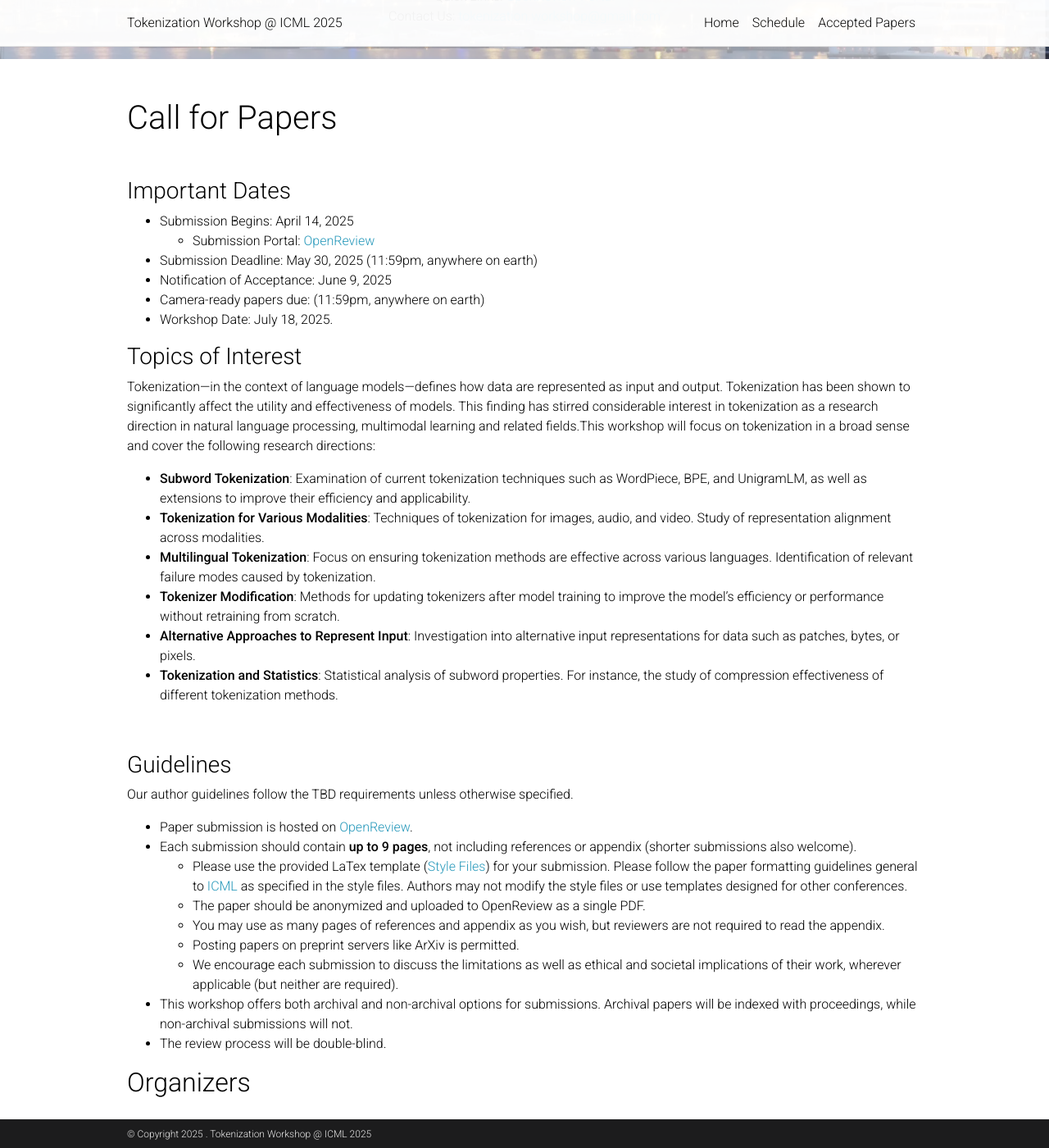
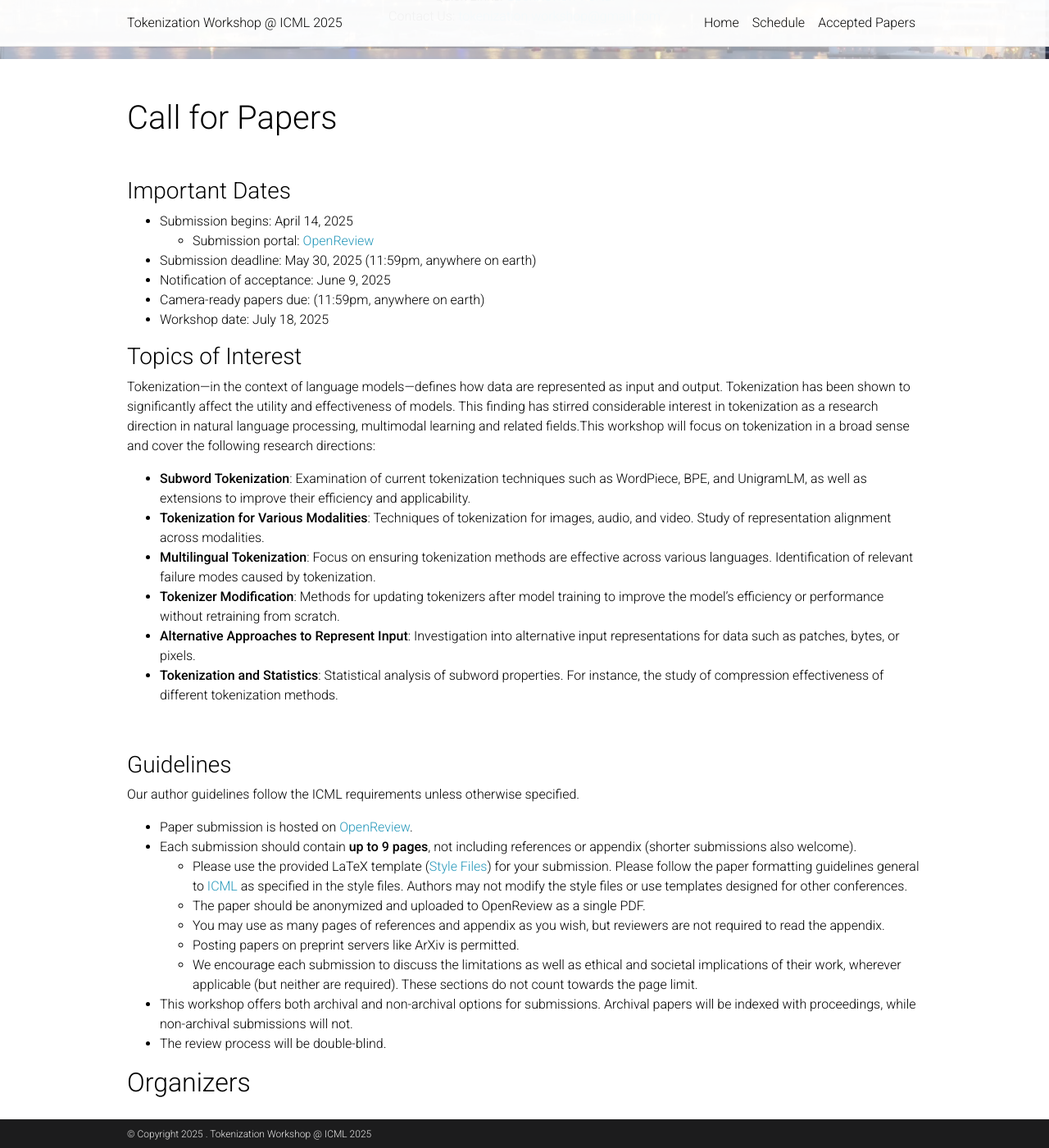
Before and after one commit to tokenization-workshop/tokenization-workshop.github.io, a Jekyll site: the page built from _pages/home.md, in a window 1280 px wide and 1400 px high, scrolled down 294 px. Shown: the whole window at 82% size. Built offline with Jekyll 4.4.1, drawn with Linux system fonts in a browser that asks for light colours; comment, search, counter and statistics services are not loaded; a style sheet for code colours, icons or effects is not loaded; some of the changed text lies outside the part shown; grey boxes are pictures that could not be loaded.

Commit message:
issues reported by Valentin, Jindras affiliation

```diff
--- a/_pages/home.md
+++ b/_pages/home.md
@@ -11,12 +11,12 @@ nav_order: 1
 <br>
 ### Important Dates
 
-* Submission Begins: April 14, 2025
-  * Submission Portal: [OpenReview](#)
-* Submission Deadline: May 30, 2025 (11:59pm, anywhere on earth)
-* Notification of Acceptance: June 9, 2025
+* Submission begins: April 14, 2025
+  * Submission portal: [OpenReview](#)
+* Submission deadline: May 30, 2025 (11:59pm, anywhere on earth)
+* Notification of acceptance: June 9, 2025
 * Camera-ready papers due:  (11:59pm, anywhere on earth)
-* Workshop Date: July 18, 2025.
+* Workshop date: July 18, 2025
 
 
 ### Topics of Interest
@@ -34,14 +34,14 @@ Tokenization---in the context of language models---defines how data are represen
 
 ### Guidelines
 
-Our author guidelines follow the TBD requirements unless otherwise specified.
+Our author guidelines follow the ICML requirements unless otherwise specified.
 * Paper submission is hosted on [OpenReview](#).
 * Each submission should contain __up to 9 pages__, not including references or appendix (shorter submissions also welcome).
-  * Please use the provided LaTex template ([Style Files](https://media.icml.cc/Conferences/ICML2025/Styles/icml2025.zip)) for your submission. Please follow the paper formatting guidelines general to [ICML](https://icml.cc/Conferences/2025/AuthorInstructions) as specified in the style files. Authors may not modify the style files or use templates designed for other conferences.
+  * Please use the provided LaTeX template ([Style Files](https://media.icml.cc/Conferences/ICML2025/Styles/icml2025.zip)) for your submission. Please follow the paper formatting guidelines general to [ICML](https://icml.cc/Conferences/2025/AuthorInstructions) as specified in the style files. Authors may not modify the style files or use templates designed for other conferences.
   * The paper should be anonymized and uploaded to OpenReview as a single PDF.
   * You may use as many pages of references and appendix as you wish, but reviewers are not required to read the appendix.
   * Posting papers on preprint servers like ArXiv is permitted.
-  * We encourage each submission to discuss the limitations as well as ethical and societal implications of their work, wherever applicable (but neither are required).
+  * We encourage each submission to discuss the limitations as well as ethical and societal implications of their work, wherever applicable (but neither are required). These sections do not count towards the page limit.
 * This workshop offers both archival and non-archival options for submissions. Archival papers will be indexed with proceedings, while non-archival submissions will not.
 * The review process will be double-blind.
 <br>
```
Also changed, not shown: other parts of _pages/home.md (+1 -1 lines).
